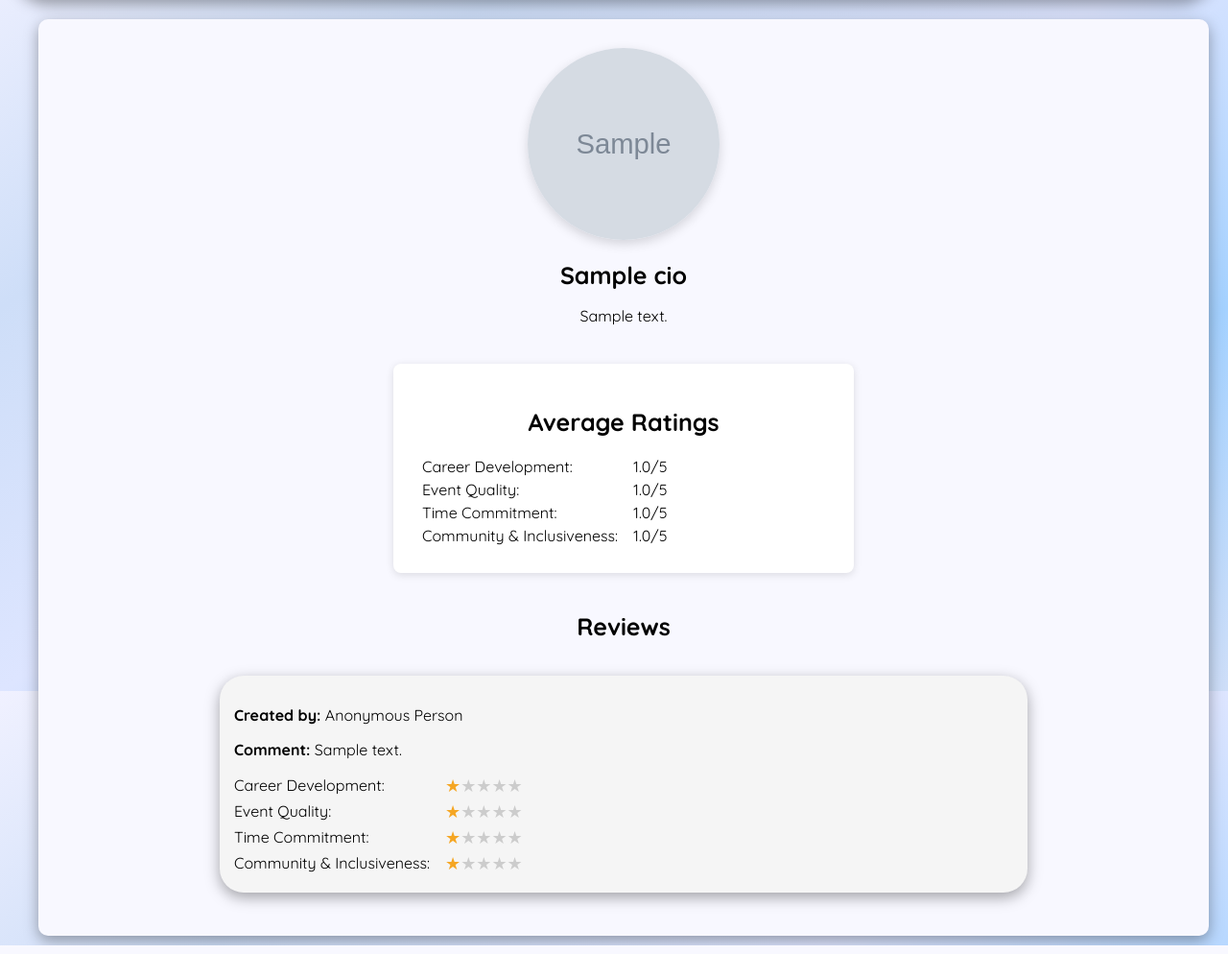
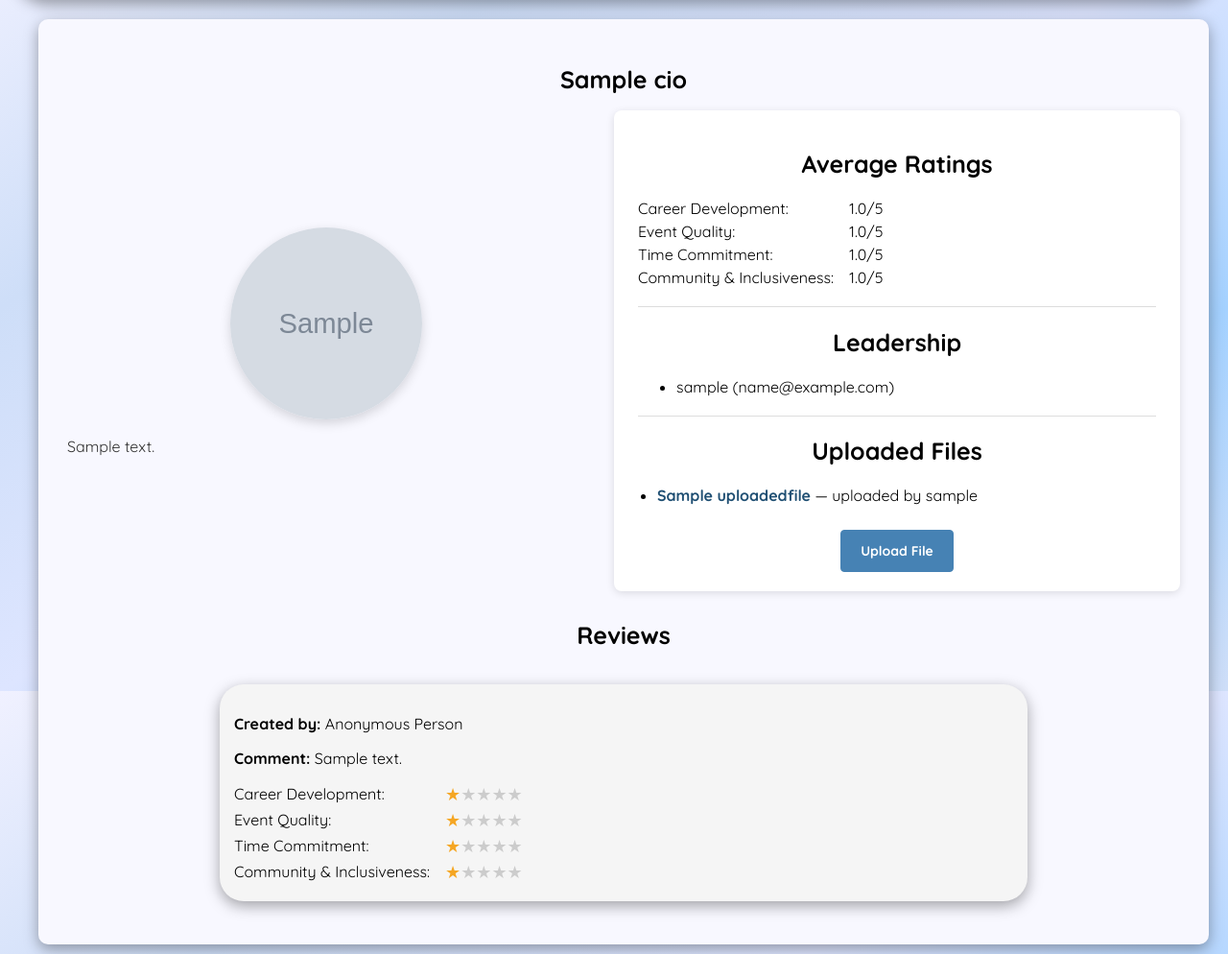
Before and after one commit to SafaaMahbub/CIO_Forum, a Django app: page /cio/1/ in a window 1280 px wide. Shown: the part 80-1074 px from the top of the page at 96% size. Run offline with Django 4.2, Linux system fonts and the light colour scheme; a user stored in the database is signed in; tables that the repository leaves empty hold one stand-in row (values such as "Sample post"); grey boxes marked "Sample" are stand-in pictures; some web fonts are replaced.

Commit message:
display leadership (CIO founders) in CIO, make only CIO leaders can upload file for that CIO, delete exce as a user role but make it a field in profile

```diff
--- a/core/models.py
+++ b/core/models.py
@@ -42,14 +42,14 @@ class CIO(models.Model):
     def __str__(self):
         return self.name
 
-    def total_members(self):
-        return self.memberships.count()
+    def total_leaders(self):
+        return self.leaderships.count()
 
-    def active_members(self):
-        return self.memberships.filter(is_active=True).count()
+    def active_leaders(self):
+        return self.leaderships.filter(is_active=True).count()
 
-    def inactive_members(self):
-        return self.memberships.filter(is_active=False).count()
+    def inactive_leaders(self):
+        return self.leaderships.filter(is_active=False).count()
 
     def update_average_ratings(self):
         reviews = self.review_set.all()
@@ -96,7 +96,6 @@ class Profile(models.Model):
     # The first value is what gets stored in the database.
     # The second value is the human-readable name shown in Django admin.
     ROLE_CHOICES = [
-        ("exec", "CIO Exec Member"),        # CIO executive / club leadership member - may edit CIO pages
         ("student", "UVA Student"),  # UVA student with a virginia.edu email - May leave reviews
         ("guest", "Guest"),          # Non-UVA user (view-only, browse through CIOs)
         ("user_admin", "User Administrator")      # User Admin role specified in Sprint 5
@@ -113,7 +112,7 @@ class Profile(models.Model):
 
     cios = models.ManyToManyField(
         CIO,
-        through="CIOMembership",
+        through="CIOLeadership",
         related_name="profiles",
         blank=True
     )
@@ -122,6 +121,10 @@ class Profile(models.Model):
 
     # Example output: john@virginia.edu - student
     # This makes it much easier to see which user a profile belongs to.
+    @property
+    def is_exec(self):
+        return self.leaderships.filter(is_active=True).exists()
+
     def __str__(self):
         return f"{self.user.email} - {self.role}"
 
@@ -169,16 +172,16 @@ class Review(models.Model):
     class Meta:
         unique_together = ("profile", "cio")
 
-class CIOMembership(models.Model):
+class CIOLeadership(models.Model):
     profile = models.ForeignKey(
         Profile,
         on_delete=models.CASCADE,
-        related_name="memberships"
+        related_name="leaderships"
     )
     cio = models.ForeignKey(
         CIO,
         on_delete=models.CASCADE,
-        related_name="memberships"
+        related_name="leaderships"
     )
     is_active = models.BooleanField(default=True)
 
--- a/core/static/css/style.css
+++ b/core/static/css/style.css
@@ -744,9 +744,24 @@ button:hover {
     padding: 30px;
 }
 
-.cio-profile-header {
+.cio-top-section {
+    display: flex;
+    gap: 30px;
+    align-items: center;
+    margin-bottom: 30px;
+}
+
+.cio-left-column {
+    flex: 1;
     text-align: center;
-    margin-bottom: 20px;
+}
+
+.cio-right-column {
+    flex: 1;
+    background: white;
+    border-radius: 8px;
+    box-shadow: 0 2px 8px rgba(0, 0, 0, 0.12);
+    padding: 20px 25px;
 }
 
 .cio-profile-img {
@@ -755,11 +770,46 @@ button:hover {
     border-radius: 50%;
     object-fit: cover;
     box-shadow: 0 4px 12px rgba(0, 0, 0, 0.15);
+    display: block;
+    margin: 0 auto 15px;
+}
+
+.cio-description {
+    font-size: 16px;
+    color: #333;
+    line-height: 1.5;
+    text-align: left;
+}
+
+.cio-section-divider {
+    border: none;
+    border-top: 1px solid #ddd;
+    margin: 20px 0;
 }
 
 .cio-detail-ratings {
     text-align: left;
 }
+
+.cio-file-list {
+    text-align: left;
+    padding-left: 20px;
+}
+
+.cio-file-list li {
+    margin-bottom: 6px;
+}
+
+.cio-file-list a {
+    color: #1f4f73;
+    font-weight: bold;
+    text-decoration: none;
+}
+
+.cio-file-list a:hover {
+    text-decoration: underline;
+}
+
 
 /* =====================================================
    Welcome Banner (unauthenticated homepage)
--- a/core/static/js/app.js
+++ b/core/static/js/app.js
@@ -106,7 +106,7 @@ function search(){
             let cioName = cios[i].getElementsByClassName("cio-name")[0];
             let inputValue = cioName.textContent || cioName.innerText;
 
-            if(inputValue.toLowerCase().startsWith(input))
+            if(inputValue.toLowerCase().indexOf(input) > -1)
             {
                 cios[i].style.display = "";
             }
--- a/core/views.py
+++ b/core/views.py
@@ -11,7 +11,7 @@ from .decorators import block_user_admin, user_admin_only
 
 from .forms import CIOForm, UploadedFileForm, ReviewForm, StartDmForm, DmMessageForm, profileForm
 from .models import (
-    CIOMembership,
+    CIOLeadership,
     CIO,
     Review,
     UploadedFile,
@@ -105,7 +105,7 @@ def profile(request):
 def create_cio(request):
     profile = request.user.profile
 
-    if profile.role not in ["student", "exec"]:
+    if profile.role != "student":
         messages.error(request, "You do not have permission to create a CIO.")
         return redirect("profile")
 
@@ -114,7 +114,7 @@ def create_cio(request):
         if form.is_valid():
             cio = form.save()
 
-            CIOMembership.objects.create(
+            CIOLeadership.objects.create(
                 profile=profile,
                 cio=cio,
                 is_active=True
@@ -131,9 +131,8 @@ def create_cio(request):
 def upload_file(request, cio_id):
     cio = get_object_or_404(CIO, id=cio_id)
 
-    # Restrict uploads based on role
-    if not hasattr(request.user, "profile") or request.user.profile.role == "guest":
-        return HttpResponseForbidden("Guests cannot upload files.")
+    if not hasattr(request.user, "profile") or not cio.leaderships.filter(profile=request.user.profile, is_active=True).exists():
+        return HttpResponseForbidden("Only CIO leaders can upload files.")
 
     if request.method == "POST":
         form = UploadedFileForm(request.POST, request.FILES)
@@ -156,7 +155,7 @@ def view_upload(request, id):
 @block_user_admin
 def create_review(request):
     profile =request.user.profile
-    if profile.role not in ["student", "exec"]:
+    if profile.role != "student":
         messages.error(request, "You do not have permission to create a review for a CIO.")
         return redirect("profile")
     if request.method == "POST":
@@ -281,7 +280,13 @@ def messages_start_user(request, user_id):
 def cio_homepage(request, cio_id):
     cio = get_object_or_404(CIO, id=cio_id)
     reviews = Review.objects.filter(cio=cio).select_related("profile__user")
-    return render(request, "cio_homepage.html", {"cio": cio, "reviews": reviews})
+    leaders = cio.leaderships.filter(is_active=True).select_related("profile__user")
+    role = None
+    is_leader = False
+    if request.user.is_authenticated and hasattr(request.user, "profile"):
+        role = request.user.profile.role
+        is_leader = leaders.filter(profile=request.user.profile).exists()
+    return render(request, "cio_homepage.html", {"cio": cio, "reviews": reviews, "leaders": leaders, "role": role, "is_leader": is_leader})
 
 @block_user_admin
 def viewAllReviews(request):
--- a/templates/cio_homepage.html
+++ b/templates/cio_homepage.html
@@ -3,13 +3,15 @@
 
 {% block content %}
 <div class="cio-homepage">
-    <div class="cio-profile-header">
+    <h1 class="center-text">{{ cio.name }}</h1>
+
+    <div class="cio-top-section">
+        <div class="cio-left-column">
             <img src="{{ cio.cio_profile_picture.url }}" alt="{{ cio.name }}" class="cio-profile-img">
-        <h1>{{ cio.name }}</h1>
-        <p>{{ cio.description }}</p>
+            <p class="cio-description">{{ cio.description }}</p>
         </div>
 
-    <div class="form-box">
+        <div class="cio-right-column">
             <h2>Average Ratings</h2>
             <div class="cio-detail-ratings">
                 <div class="review-rating-row">
@@ -28,6 +30,41 @@
                     <span class="review-rating-label">Community & Inclusiveness:</span>
                     <span>{% if cio.avg_community_inclusiveness != None %}{{ cio.avg_community_inclusiveness }}/5{% else %}No rating{% endif %}</span>
                 </div>
+            </div>
+
+            <hr class="cio-section-divider">
+
+            <h2>Leadership</h2>
+            <div class="cio-leadership-section">
+                {% if leaders %}
+                    <ul>
+                        {% for leader in leaders %}
+                            <li>{{ leader.profile.user.username }} ({{ leader.profile.user.email }})</li>
+                        {% endfor %}
+                    </ul>
+                {% else %}
+                    <p>No leaders listed for this CIO.</p>
+                {% endif %}
+            </div>
+
+            <hr class="cio-section-divider">
+
+            <h2>Uploaded Files</h2>
+            <ul class="cio-file-list">
+                {% for file in cio.uploads.all %}
+                    <li>
+                        <a href="{{ file.file.url }}">{{ file.title }}</a>
+                        — uploaded by {{ file.uploaded_by.username }}
+                    </li>
+                {% empty %}
+                    <li>No files uploaded for this CIO yet.</li>
+                {% endfor %}
+            </ul>
+            {% if is_leader %}
+                <div class="center-text">
+                    <a href="{% url 'upload_file' cio.id %}" class="main-btn">Upload File</a>
+                </div>
+            {% endif %}
         </div>
     </div>
 
--- a/templates/manage_users.html
+++ b/templates/manage_users.html
@@ -20,7 +20,6 @@
       <select name="role">
         <option value="guest">Guest</option>
         <option value="student">Student</option>
-        <option value="exec">Exec</option>
       </select>
       <button type="submit">Update</button>
     </form>
```
Also changed, not shown: core/admin.py (+8 -8 lines), templates/profile.html (+6 -6 lines), templates/view_all_cios.html (+6 -1 lines), core/migrations/0014_cioleadership_delete_ciomembership_and_more.py (added), core/migrations/0015_alter_profile_role.py (added). Lines whose indentation alone changed are shown as unchanged.
